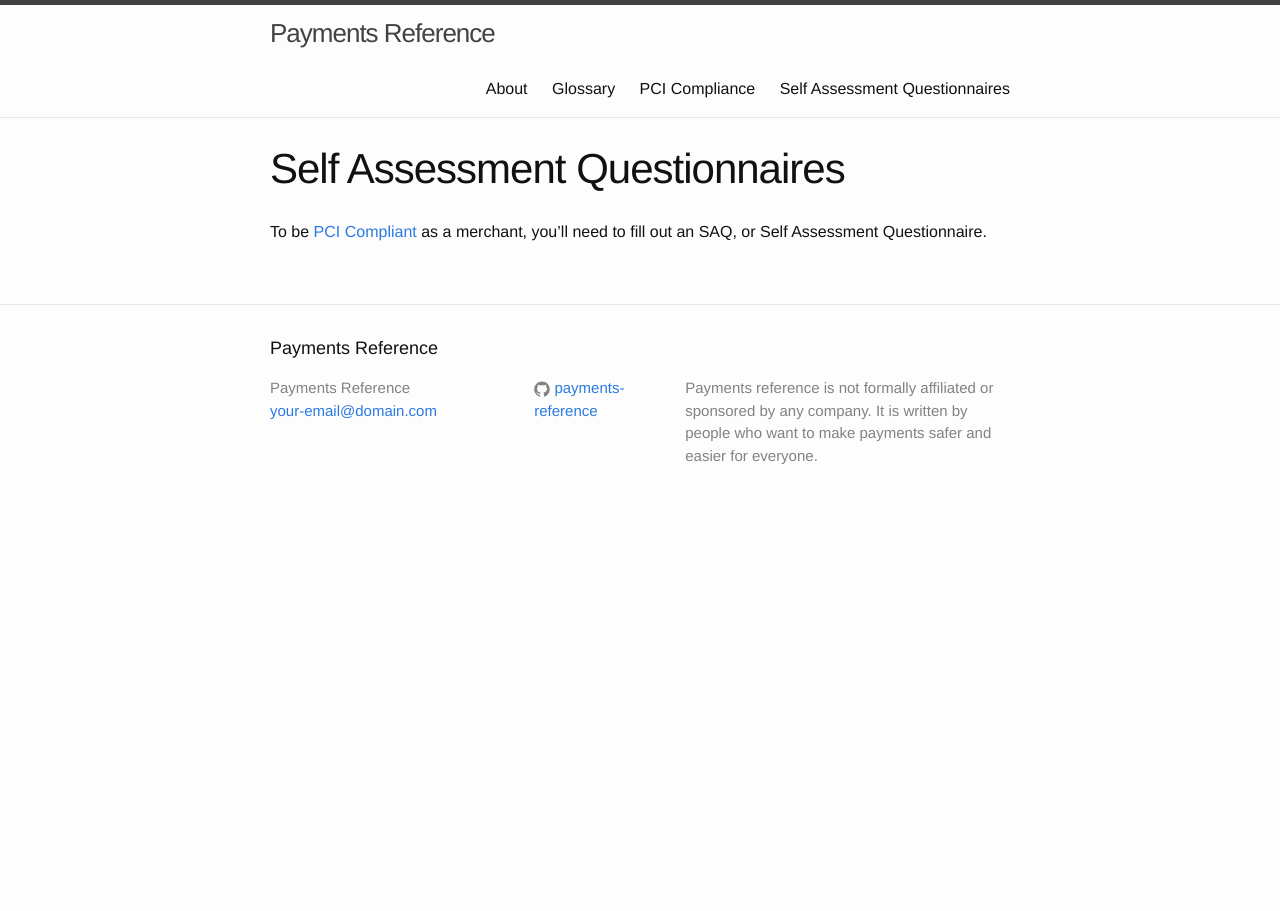
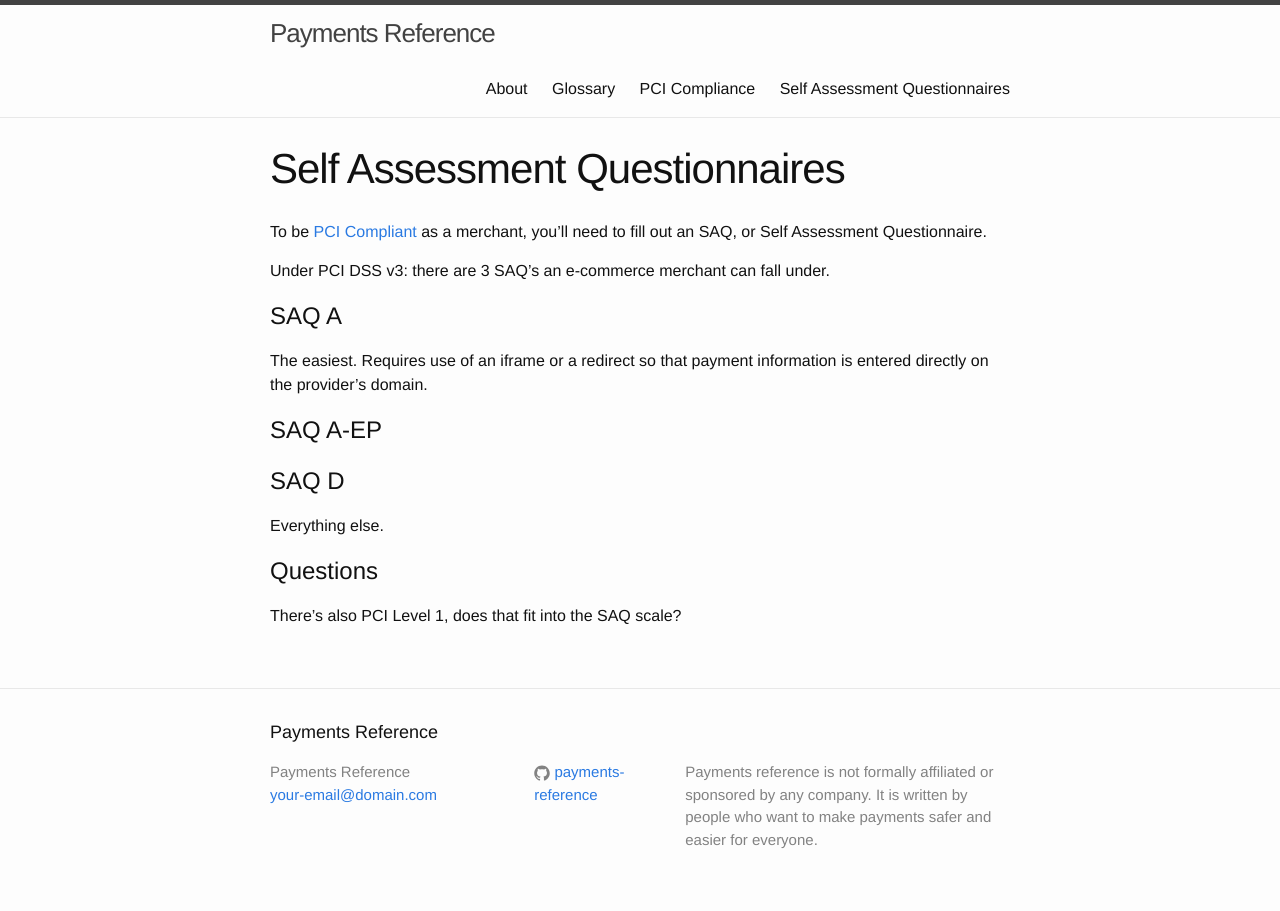
Before and after one commit to payments-reference/payments-reference, a Jekyll site: the page built from pci-compliance/saqs.md, in a window 1280 px wide. Built offline with Jekyll 4.4.1, drawn with Linux system fonts in a browser that asks for light colours.

Commit message:
Add a little more content

```diff
--- a/index.html
+++ b/index.html
@@ -6,7 +6,7 @@ layout: default
 
   <h1 class="page-heading">Payments Reference</h1>
 
-  <p>A source of unbiased, (hopefully) helpful information about accepting payments online. See more about:</p>
+  <p>A source of unbiased, (hopefully) helpful information about accepting payments online.</p>
 
   <ul>
     <li><a href="/pci-compliance/">PCI Compliance</a>
--- a/pci-compliance/saqs.md
+++ b/pci-compliance/saqs.md
@@ -5,3 +5,19 @@ permalink: /pci-compliance/saqs/
 ---
 
 To be [PCI Compliant](pci-compliance) as a merchant, you'll need to fill out an SAQ, or Self Assessment Questionnaire.
+
+Under PCI DSS v3: there are 3 SAQ's an e-commerce merchant can fall under.
+
+# SAQ A
+
+The easiest. Requires use of an iframe or a redirect so that payment information is entered directly on the provider's domain.
+
+# SAQ A-EP
+
+# SAQ D
+
+Everything else.
+
+# Questions
+
+There's also PCI Level 1, does that fit into the SAQ scale?
```
